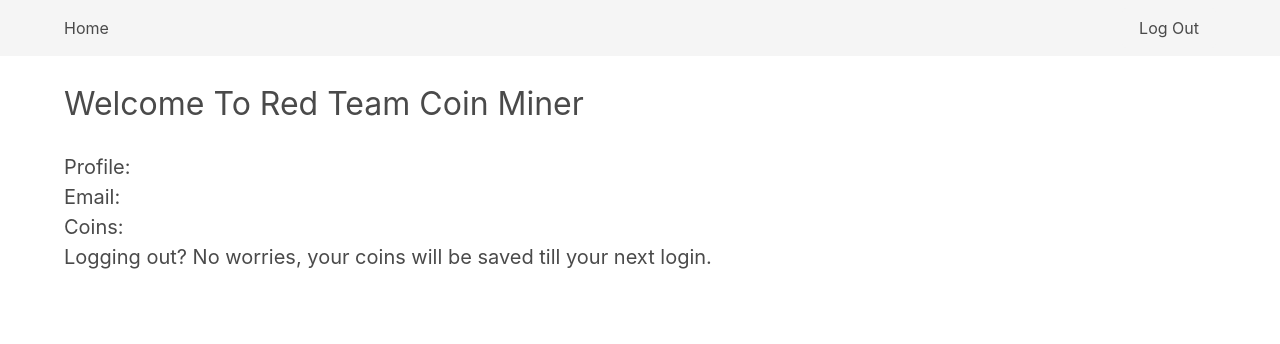
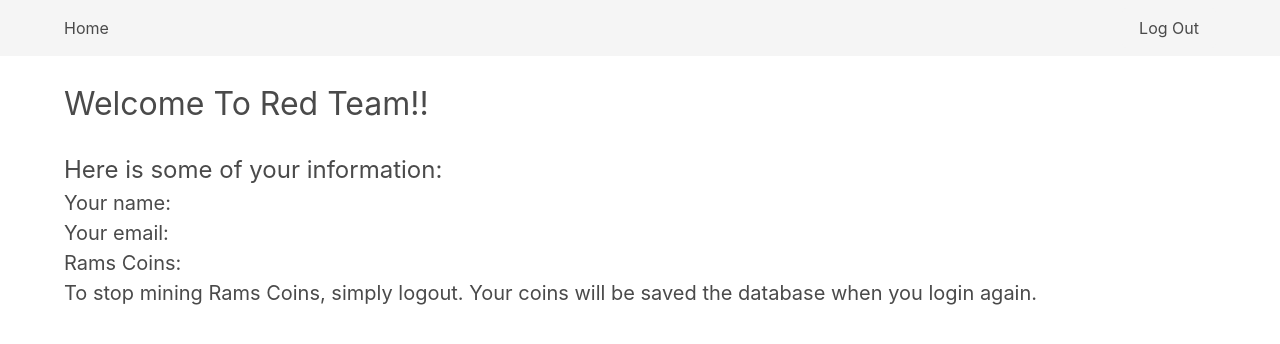
Before and after one commit to TS935609/CSC-468-Group, a React (Create React App) app in the folder frontend/: page /dashboard in a window 1280 px wide. Shown: the top 344 px of the page. Built offline with nearby package versions, Linux system fonts and the light colour scheme; no server answers.

Commit message:
fixed bugs

```diff
--- a/frontend/src/components/Dashboard.js
+++ b/frontend/src/components/Dashboard.js
@@ -91,11 +91,12 @@ const Dashboard = () => {
         <div className="container block mt-5">
             <div className='is-centered'>
 
-            <h1 className='is-size-3 block'>Welcome To Red Team Coin Miner</h1>
-            <h1 className='is-size-5'>Profile: {name}</h1>
-            <h1 className='is-size-5'> Email: {email}</h1>
-            <h1 className='is-size-5'> Coins: {thecoin}</h1>
-            <h1 className='is-size-5'>Logging out? No worries, your coins will be saved till your next login.</h1>
+            <h1 className='is-size-3 block'>Welcome To Red Team!!</h1>
+            <h1 className='is-size-4'>Here is some of your information:</h1>
+            <h1 className='is-size-5'>                       Your name: {name}</h1>
+            <h1 className='is-size-5'>                      Your email: {email}</h1>
+            <h1 className='is-size-5'>                      Rams Coins: {thecoin}</h1>
+            <h1 className='is-size-5'>To stop mining Rams Coins, simply logout. Your coins will be saved the database when you login again.</h1>
             </div>
         </div>
           )
```
Also changed, not shown: 1 other file (tests, documents, lock files or other folders).
